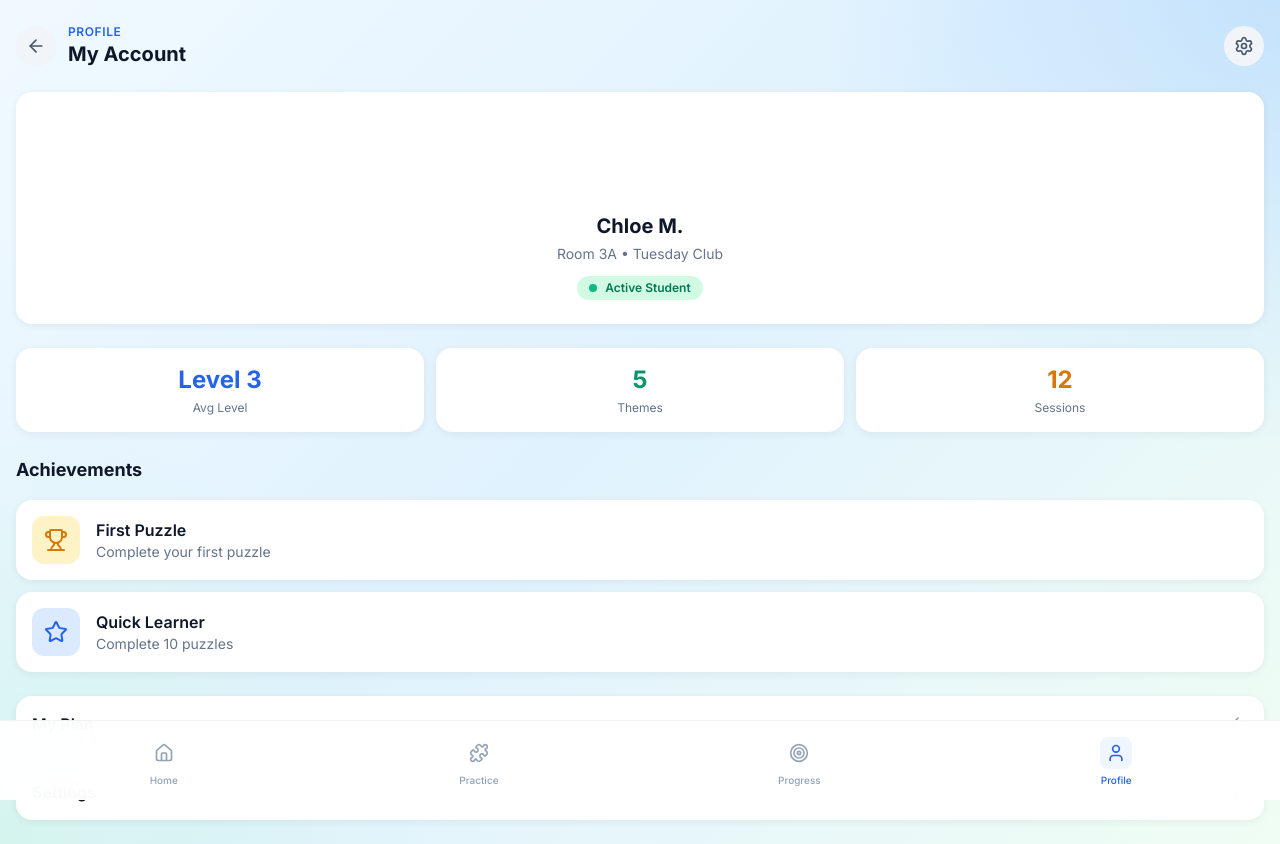
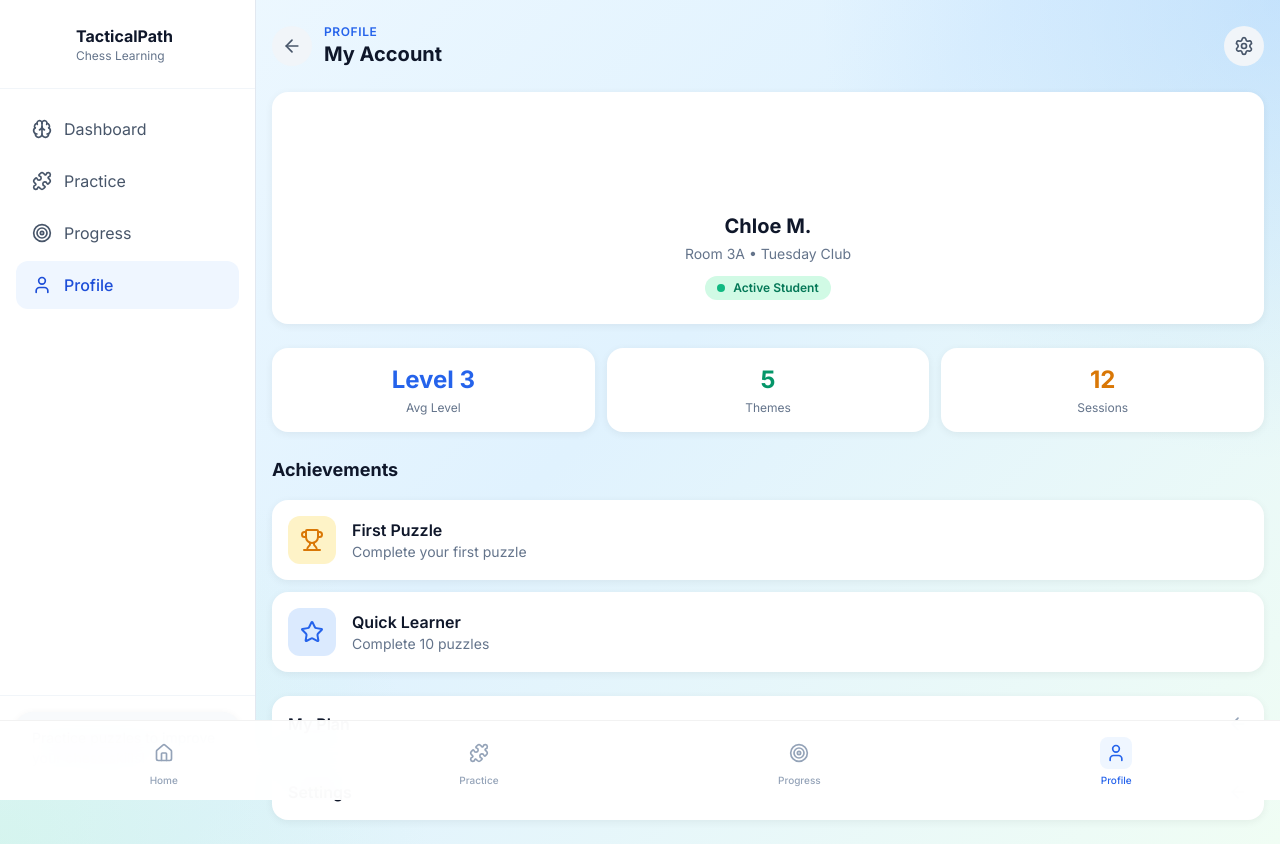
Before and after one commit to duolabs01-dot/TacticalPath, a React (Vite) app: page /profile in a window 1280 px wide. Built offline with nearby package versions, Linux system fonts and the light colour scheme.

Commit message:
feat: add desktop sidebar navigation and enable PC scrolling

```diff
--- a/index.html
+++ b/index.html
@@ -89,6 +89,25 @@
             min-height: 100dvh;
             display: flex;
             flex-direction: column;
+        }
+
+        @media (min-width: 768px) {
+            .app-container {
+                flex-direction: row;
+            }
+        }
+
+        .main-content {
+            flex: 1;
+            padding-bottom: 80px;
+            overflow-y: auto;
+        }
+
+        @media (min-width: 768px) {
+            .main-content {
+                margin-left: 256px;
+                padding-bottom: 0;
+            }
         }
 
         .page-content {
--- a/src/components/MobileLayout.tsx
+++ b/src/components/MobileLayout.tsx
@@ -1,5 +1,6 @@
 import { Outlet, useLocation } from "react-router-dom";
 import { BottomNav } from "./BottomNav";
+import { SideNav } from "./SideNav";
 
 const HIDE_NAV_ROUTES = [
   "/",
@@ -20,9 +21,13 @@ export function MobileLayout() {
 
   return (
     <div className="app-container">
-      <div className="page-content smooth-scroll">
+      {/* Desktop sidebar */}
+      <SideNav />
+      {/* Main content */}
+      <main className="main-content smooth-scroll">
         <Outlet />
-      </div>
+      </main>
+      {/* Mobile bottom nav */}
       {!shouldHideNav && <BottomNav />}
     </div>
   );
--- /dev/null
+++ b/src/components/SideNav.tsx
@@ -0,0 +1,79 @@
+import { Link } from "react-router-dom";
+import { Brain, BookOpen, Target, User, Puzzle } from "lucide-react";
+import { cn } from "../lib/utils";
+import { useLocation } from "react-router-dom";
+
+const navItems = [
+  {
+    path: "/dashboard",
+    icon: Brain,
+    label: "Dashboard",
+  },
+  {
+    path: "/puzzle-bank",
+    icon: Puzzle,
+    label: "Practice",
+  },
+  {
+    path: "/skill-insights",
+    icon: Target,
+    label: "Progress",
+  },
+  {
+    path: "/profile",
+    icon: User,
+    label: "Profile",
+  },
+];
+
+export function SideNav() {
+  const location = useLocation();
+
+  return (
+    <aside className="hidden md:flex flex-col w-64 h-screen bg-white border-r border-slate-200 fixed left-0 top-0">
+      {/* Logo */}
+      <div className="p-6 border-b border-slate-100">
+        <div className="flex items-center gap-3">
+          <div className="w-10 h-10 bg-gradient-to-br from-blue-500 to-blue-700 rounded-xl flex items-center justify-center text-white text-xl">♞</div>
+          <div>
+            <p className="font-bold text-slate-900">TacticalPath</p>
+            <p className="text-xs text-slate-500">Chess Learning</p>
+          </div>
+        </div>
+      </div>
+
+      {/* Navigation */}
+      <nav className="flex-1 p-4 space-y-1">
+        {navItems.map((item) => {
+          const Icon = item.icon;
+          const isActive = location.pathname.startsWith(item.path);
+
+          return (
+            <Link
+              key={item.path}
+              to={item.path}
+              className={cn(
+                "flex items-center gap-3 px-4 py-3 rounded-xl transition-all",
+                isActive
+                  ? "bg-blue-50 text-blue-700 font-medium"
+                  : "text-slate-600 hover:bg-slate-50"
+              )}
+            >
+              <Icon className="w-5 h-5" />
+              <span>{item.label}</span>
+            </Link>
+          );
+        })}
+      </nav>
+
+      {/* Footer */}
+      <div className="p-4 border-t border-slate-100">
+        <div className="card p-4 bg-slate-50">
+          <p className="text-sm text-slate-600">
+            Practice puzzles to improve your chess skills!
+          </p>
+        </div>
+      </div>
+    </aside>
+  );
+}
--- a/src/pages/Dashboard.tsx
+++ b/src/pages/Dashboard.tsx
@@ -11,13 +11,13 @@ const themes = [
 
 export function Dashboard() {
   return (
-    <div className="px-4 py-6">
+    <div className="px-4 py-6 md:p-8 max-w-5xl mx-auto">
       {/* Header */}
       <header className="mb-6">
         <div className="flex items-center justify-between">
           <div>
             <p className="text-xs font-semibold uppercase tracking-wider text-blue-600">Welcome back</p>
-            <h1 className="text-2xl font-bold text-slate-900">Chloe M.</h1>
+            <h1 className="text-2xl font-bold text-slate-900 md:text-3xl">Chloe M.</h1>
           </div>
           <div className="flex items-center gap-2 bg-emerald-100 px-3 py-1.5 rounded-full">
             <span className="w-2 h-2 bg-emerald-500 rounded-full animate-pulse"></span>
@@ -49,7 +49,7 @@ export function Dashboard() {
           <h2 className="text-lg font-bold text-slate-900">Your Progress</h2>
           <Link to="/skill-insights" className="text-sm font-medium text-blue-600">See all</Link>
         </div>
-        <div className="grid grid-cols-2 gap-3">
+        <div className="grid grid-cols-2 md:grid-cols-4 gap-3">
           {themes.slice(0, 4).map((theme) => (
             <Link
               key={theme.name}
```
